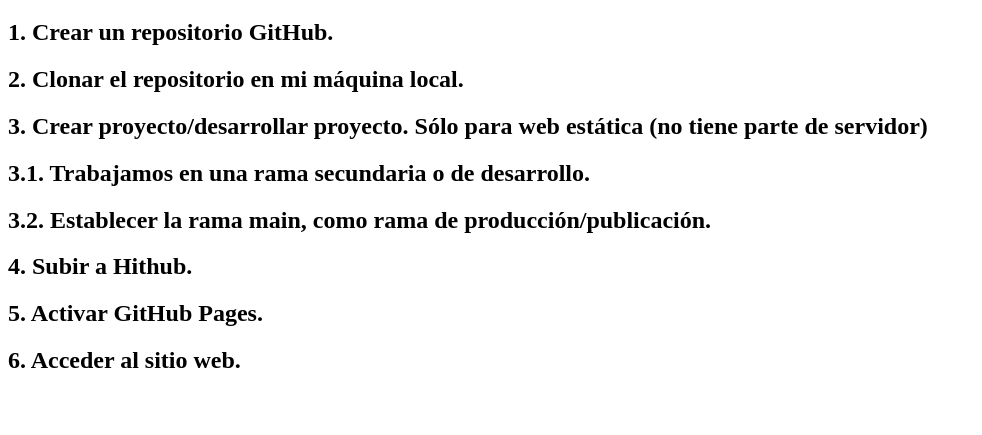
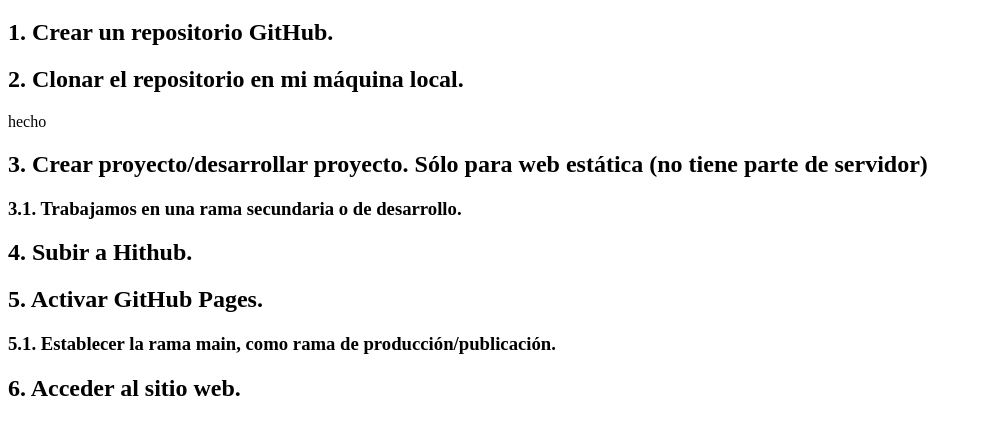
Before and after one commit to LorenaSanchezErroz/prueba_github_pages, a plain HTML site: page index.html in a window 1280 px wide. Shown: the part 61-496 px from the top of the page, without its empty margins (0-982 px from the left). Drawn offline with Linux system fonts and the light colour scheme.

Commit message:
UPDATE: index.html

```diff
--- a/index.html
+++ b/index.html
@@ -29,21 +29,19 @@
 </article>
 <article>
     <h2>2. Clonar el repositorio en mi máquina local.</h2>
+    <p>hecho</p>
 </article>
 <article>
     <h2>3. Crear proyecto/desarrollar proyecto. Sólo para web estática (no tiene parte de servidor)</h2>
+        <h3>3.1. Trabajamos en una rama secundaria o de desarrollo.</h3>
+
 </article>
-    <article>
-        <h2>3.1. Trabajamos en una rama secundaria o de desarrollo.</h2>
-    </article>
-    <article>
-        <h2>3.2. Establecer la rama main, como rama de producción/publicación.</h2>
-    </article>
 <article>
     <h2>4. Subir a Hithub.</h2>
 </article>
 <article>
     <h2>5. Activar GitHub Pages.</h2>
+        <h3>5.1. Establecer la rama main, como rama de producción/publicación.</h3>
 </article>
 <article>
     <h2>6. Acceder al sitio web.</h2>
```
